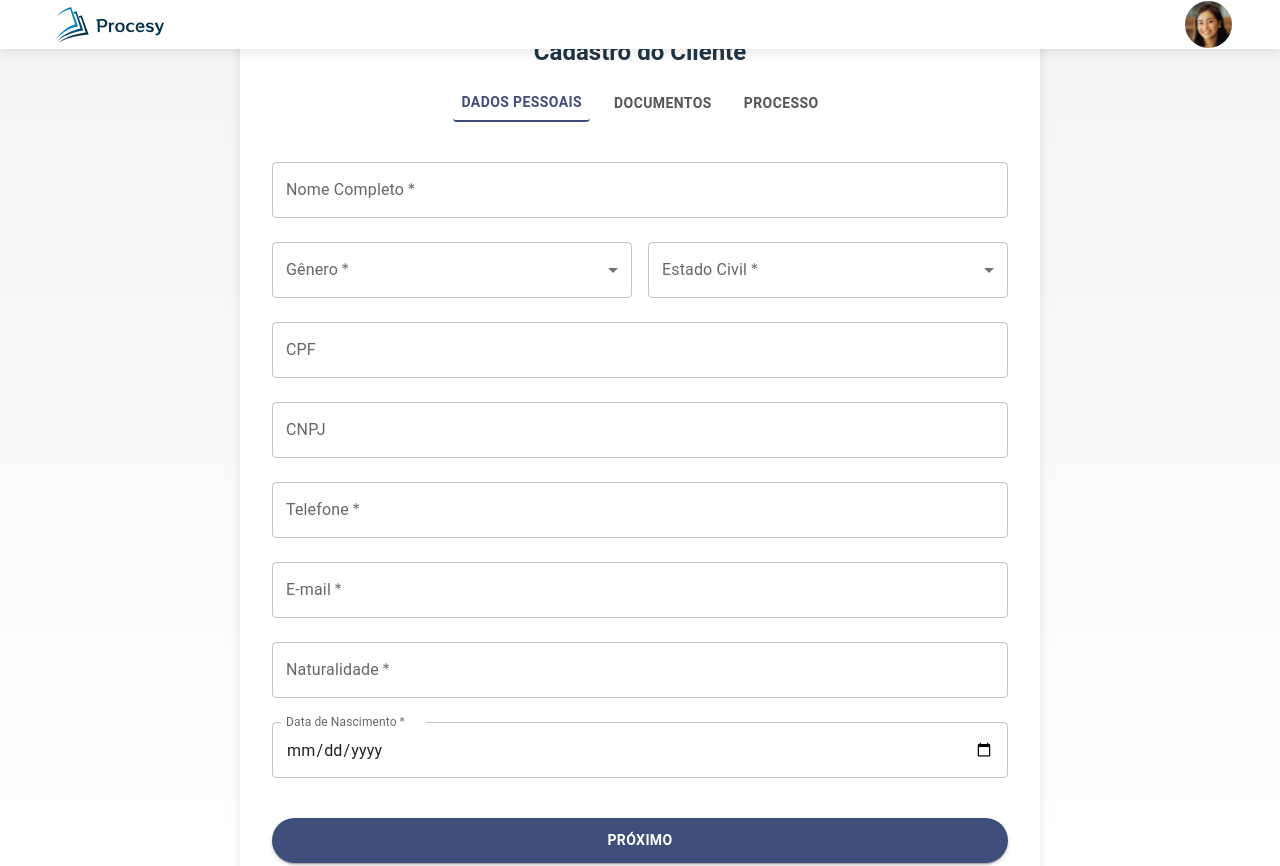
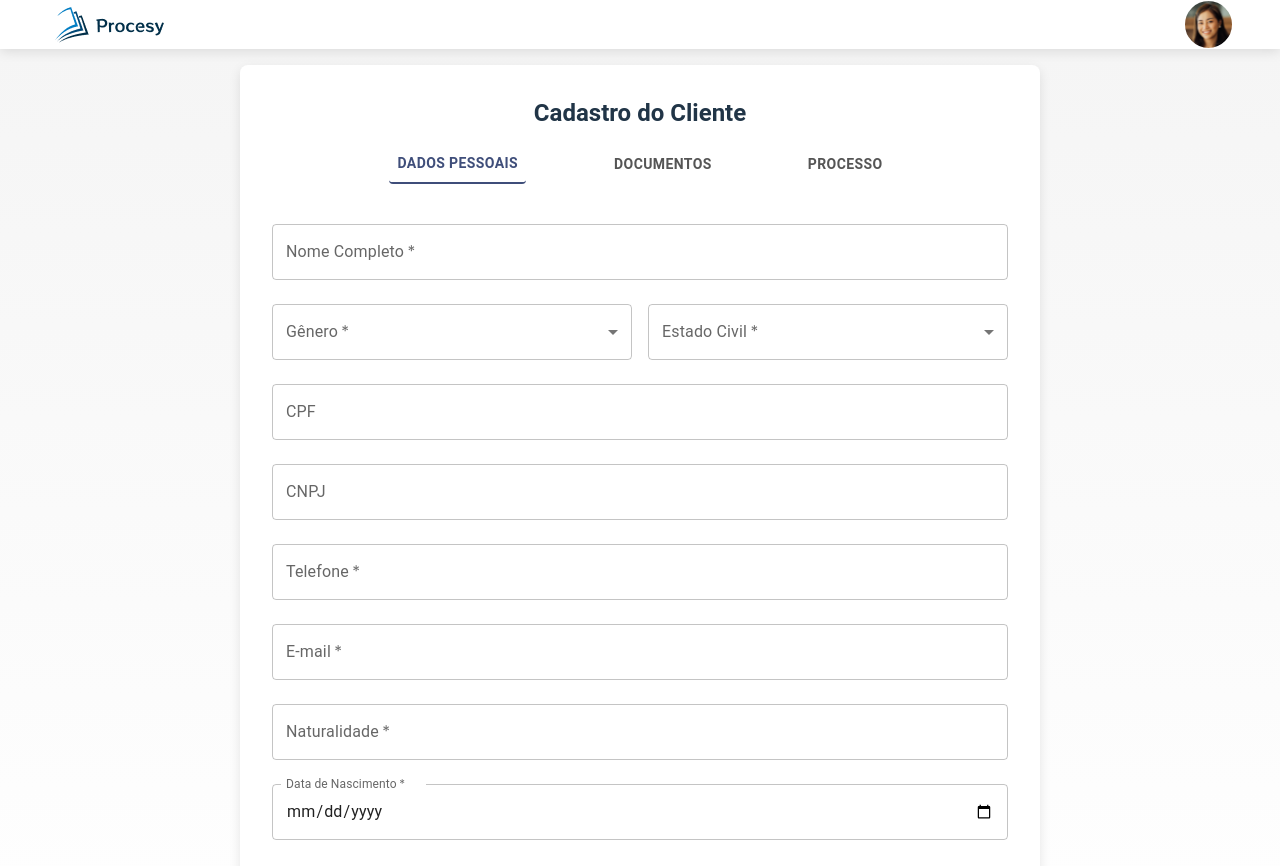
Before and after one commit to Cauasebastian/procesy-front-end, a React (Vite) app: page /cadastro-clientes in a window 1280 px wide. Shown: the top 866 px of the page. Built offline with nearby package versions, Linux system fonts and the light colour scheme; no server answers.

Commit message:
fix(style): ajusta layout e dimensões em telas de cadastro

```diff
--- a/src/pages/NovoProcesso/CadastroCliente/CadastroClientes.jsx
+++ b/src/pages/NovoProcesso/CadastroCliente/CadastroClientes.jsx
@@ -125,19 +125,21 @@ function CadastroClientes() {
           justifyContent: 'center',
           alignItems: 'center',
           width: '100vw',
-          minHeight: '100vh',
+          // height: '110vh',
           background: 'linear-gradient(to bottom, #f5f5f5, #ffffff)',
           padding: 2,
         }}
       >
         <Box
           sx={{
-            width: '90%',
+            width: '100%',
             maxWidth: '800px',
+            minHeight: '600px',
             backgroundColor: '#fff',
             padding: 4,
             borderRadius: 2,
             boxShadow: '0px 4px 12px rgba(0, 0, 0, 0.1)',
+
           }}
         >
           {/* Header */}
@@ -146,7 +148,7 @@ function CadastroClientes() {
           </Typography>
 
           {/* Abas de Navegação */}
-          <Box sx={{ display: 'flex', gap: 2, mb: 3, justifyContent: 'center' }}>
+          <Box sx={{ display: 'flex', gap: 10, mb: 3, justifyContent: 'center' }}>
             <Button
               variant="text"
               sx={{ fontWeight: 'bold', color: '#3F4E7A', borderBottom: '2px solid #3F4E7A' }}
--- a/src/pages/NovoProcesso/CadastroDocumentos/CadastroDocumentos.jsx
+++ b/src/pages/NovoProcesso/CadastroDocumentos/CadastroDocumentos.jsx
@@ -53,6 +53,7 @@ function handleProcessoClick() {
         sx={{
           width: '90%',
           maxWidth: '800px',
+
           backgroundColor: '#fff',
           padding: 4,
           borderRadius: 2,
--- a/src/pages/NovoProcesso/CadastroProcessos/CadastroProcessos.jsx
+++ b/src/pages/NovoProcesso/CadastroProcessos/CadastroProcessos.jsx
@@ -359,7 +359,7 @@ function CadastroProcessos() {
           justifyContent: 'center',
           alignItems: 'center',
           width: '100vw',
-          minHeight: '100vh',
+          // minHeight: '100vh',
           background: 'linear-gradient(to bottom, #f5f5f5, #ffffff)',
           padding: 2,
         }}
@@ -368,6 +368,7 @@ function CadastroProcessos() {
           sx={{
             width: '90%',
             maxWidth: '800px',
+            minHeight: '700px',
             backgroundColor: '#fff',
             padding: 4,
             borderRadius: 2,
--- a/src/pages/NovoProcesso/style.css
+++ b/src/pages/NovoProcesso/style.css
@@ -13,10 +13,9 @@ body {
   align-items: center;
   background-color: #ffffff; /* Cor de fundo branca */
   padding: 20px;
-  min-height: 100vh; /* Para garantir que ocupe a tela inteira */
+  /* min-height: 100vh; Para garantir que ocupe a tela inteira */
   width: 100%;
   max-width: 400px; /* Largura máxima simulando um dispositivo móvel */
-  margin: 0 auto; /* Centraliza horizontalmente */
   box-shadow: 0 0 10px rgba(0, 0, 0, 0.1); /* Sombra para efeito de tela */
   border-radius: 8px; /* Cantos arredondados */
 }
```
